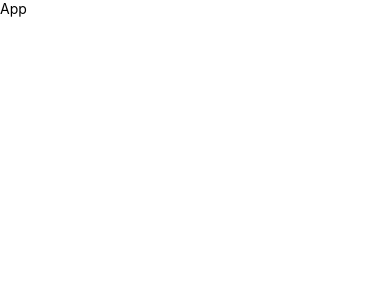
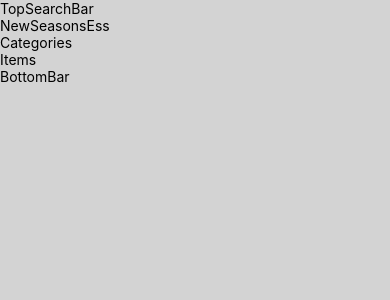
Before and after one commit to Harsh14S/WardrobePirate, a React Native app: screen / in a window 390 px wide. Shown: the top 300 px of the page. Built offline with nearby package versions, Linux system fonts and the light colour scheme.

Commit message:
Components Folder Created

```diff
--- a/App.js
+++ b/App.js
@@ -1,14 +1,18 @@
 import { SafeAreaView, StyleSheet, Text, View } from 'react-native'
 import React from 'react'
+import Main from './Components/Main'
+
 
 const App = () => {
   return (
-    <SafeAreaView>
-      <Text>App</Text>
+    <SafeAreaView style={{ flex: 1, backgroundColor: 'skyblue' }}>
+      <Main />
     </SafeAreaView>
   )
 }
 
 export default App
 
-const styles = StyleSheet.create({})
+const styles = StyleSheet.create({
+
+})
--- /dev/null
+++ b/Components/BottomBar.js
@@ -0,0 +1,14 @@
+import { StyleSheet, Text, View } from 'react-native'
+import React from 'react'
+
+const BottomBar = () => {
+  return (
+    <View>
+      <Text>BottomBar</Text>
+    </View>
+  )
+}
+
+export default BottomBar
+
+const styles = StyleSheet.create({})
--- /dev/null
+++ b/Components/Cart.js
@@ -0,0 +1,14 @@
+import { StyleSheet, Text, View } from 'react-native'
+import React from 'react'
+
+const Cart = () => {
+    return (
+        <View>
+            <Text>Cart</Text>
+        </View>
+    )
+}
+
+export default Cart
+
+const styles = StyleSheet.create({})
--- /dev/null
+++ b/Components/Categories.js
@@ -0,0 +1,14 @@
+import { StyleSheet, Text, View } from 'react-native'
+import React from 'react'
+
+const Categories = () => {
+  return (
+    <View>
+      <Text>Categories</Text>
+    </View>
+  )
+}
+
+export default Categories
+
+const styles = StyleSheet.create({})
--- /dev/null
+++ b/Components/Main.js
@@ -0,0 +1,53 @@
+import { SafeAreaView, StyleSheet, Text, View } from 'react-native'
+import React from 'react'
+import BottomBar from './BottomBar'
+import Cart from './Cart'
+import Categories from './Categories'
+import NewSeasonsEss from './NewSeasonsEss'
+import Product from './Product'
+import ProductDetails from './ProductDetails'
+import TopSearchBar from './TopSearchBar'
+
+const Main = () => {
+    return (
+        <SafeAreaView style={styles.container}>
+            <View>
+                <View style={styles.TopSearchBar}>
+                    <TopSearchBar />
+                </View>
+                <View style={styles.NewSeasonsEss}>
+                    <NewSeasonsEss />
+                </View>
+                <View style={styles.Categories}>
+                    <Categories />
+                </View>
+                <View style={styles.Product}>
+                    <Product />
+                </View>
+                <View style={styles.BottomBar}>
+                    <BottomBar />
+                </View>
+            </View>
+        </SafeAreaView>
+    )
+}
+
+export default Main
+
+const styles = StyleSheet.create({
+    container: {
+        flex: 1,
+        backgroundColor: 'lightgrey',
+    },
+    TopSearchBar: {
+
+    },
+    NewSeasonsEss: {
+    },
+    Categories: {
+    },
+    Product: {
+    },
+    BottomBar: {
+    },
+})
--- /dev/null
+++ b/Components/NewSeasonsEss.js
@@ -0,0 +1,14 @@
+import { StyleSheet, Text, View } from 'react-native'
+import React from 'react'
+
+const NewSeasonsEss = () => {
+  return (
+    <View>
+      <Text>NewSeasonsEss</Text>
+    </View>
+  )
+}
+
+export default NewSeasonsEss
+
+const styles = StyleSheet.create({})
--- /dev/null
+++ b/Components/Product.js
@@ -0,0 +1,14 @@
+import { StyleSheet, Text, View } from 'react-native'
+import React from 'react'
+
+const Items = () => {
+  return (
+    <View>
+      <Text>Items</Text>
+    </View>
+  )
+}
+
+export default Items
+
+const styles = StyleSheet.create({})
--- /dev/null
+++ b/Components/ProductDetails.js
@@ -0,0 +1,14 @@
+import { StyleSheet, Text, View } from 'react-native'
+import React from 'react'
+
+const ProductDetails = () => {
+  return (
+    <View>
+      <Text>ProductDetails</Text>
+    </View>
+  )
+}
+
+export default ProductDetails
+
+const styles = StyleSheet.create({})
--- /dev/null
+++ b/Components/TopSearchBar.js
@@ -0,0 +1,14 @@
+import { StyleSheet, Text, View } from 'react-native'
+import React from 'react'
+
+const TopSearchBar = () => {
+  return (
+    <View>
+      <Text>TopSearchBar</Text>
+    </View>
+  )
+}
+
+export default TopSearchBar
+
+const styles = StyleSheet.create({})
```
